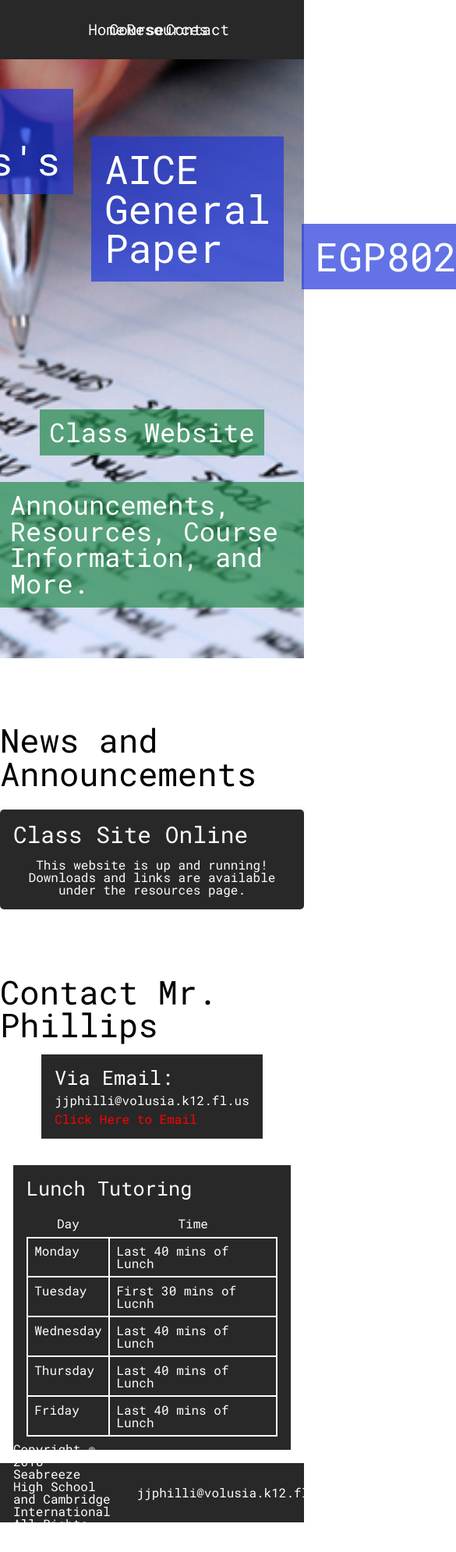
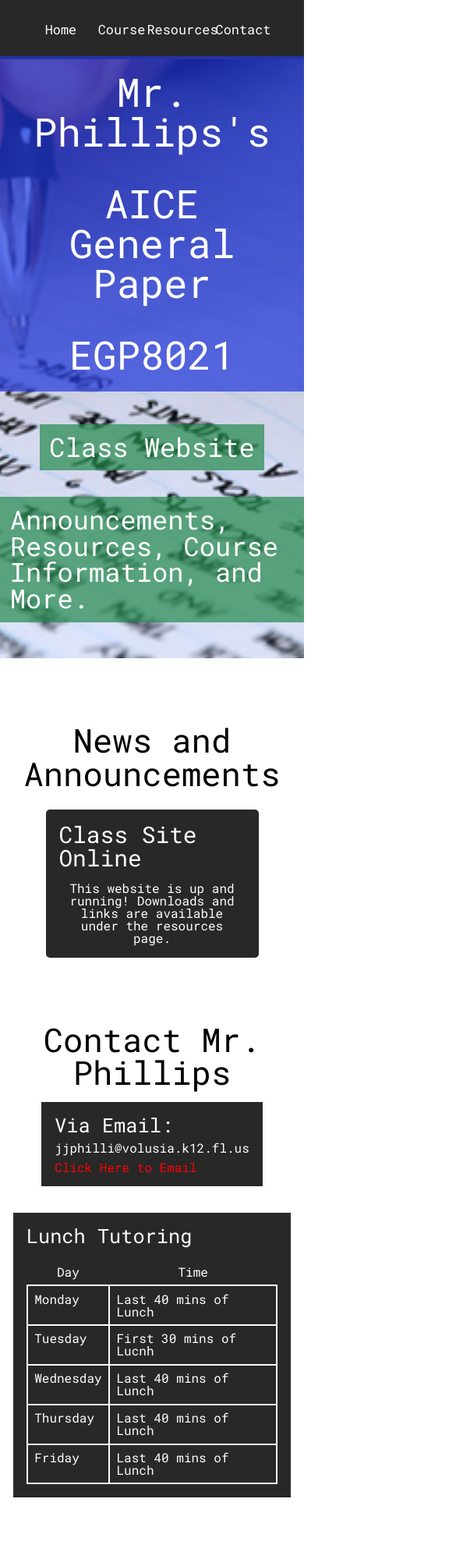
Before and after one commit to phillipsegp/phillipsegp.github.io, a plain HTML site: page index.html in a window 390 px wide. Shown: the top 1990 px of the page at 78% size, 585 px wide, since content can reach past the window. Drawn offline with Linux system fonts and the light colour scheme.

Commit message:
Final and mobile

```diff
--- a/index.html
+++ b/index.html
@@ -3,10 +3,12 @@
 <head>
   <meta charset="UTF-8">
   <meta name="viewport" content="width=device-width, initial-scale=1.0">
-  <meta http-equiv="X-UA-Compatible" content="ie=edge">
   <link rel="stylesheet" href="./resources/css/reset.css">
   <link rel="stylesheet" href="./resources/css/global/global.css">
   <link rel="stylesheet" href="./resources/css/index/style.css">
+  <link href="./resources/css/index/480.css" type="text/css" rel="stylesheet" media="screen and (max-width: 480px)"/>
+  <link href="./resources/css/index/768.css" type="text/css" rel="stylesheet" media="screen and (min-width: 481px) and (max-width: 768px)"/>
+  <link href="./resources/css/index/1024.css" type="text/css" rel="stylesheet" media="screen and (min-width: 769px) and (max-width: 1024px)"/>
   <link href="https://fonts.googleapis.com/css?family=Roboto+Mono:100,100i,300,300i,400,400i,500,500i,700,700i" rel="stylesheet">
   <title>General Paper</title>
 </head>
--- /dev/null
+++ b/resources/css/course/480.css
@@ -0,0 +1,25 @@
+footer {
+  flex-direction: column;
+  height: 23vh;
+}
+
+header a {
+  font-size: 2vh;
+  width: 20vw;
+  display: flex;
+  justify-content: center;
+  align-items: center;
+}
+
+.jumbotron {
+  text-align: center;
+  font-size: 4.5vh;
+}
+
+.sections {
+  flex-direction: column;
+}
+
+.section {
+  width: 70vw;
+}
--- /dev/null
+++ b/resources/css/course/768.css
@@ -0,0 +1,25 @@
+footer {
+  flex-direction: column;
+  height: 15vh;
+}
+
+header a {
+  font-size: 2vh;
+  width: 20vw;
+  display: flex;
+  justify-content: center;
+  align-items: center;
+}
+
+.jumbotron {
+  text-align: center;
+  font-size: 4.5vh;
+}
+
+.sections {
+  flex-direction: column;
+}
+
+.section {
+  width: 70vw;
+}
--- /dev/null
+++ b/resources/css/index/480.css
@@ -0,0 +1,46 @@
+header a {
+  font-size: 2vh;
+  width: 20vw;
+  display: flex;
+  justify-content: center;
+  align-items: center;
+}
+
+.landing {
+  flex-direction: column;
+}
+
+#one,
+#two,
+#three {
+  margin-top: 0;
+  margin-bottom: 0;
+}
+
+.jumbotron {
+  justify-content: center;
+  text-align: center;
+  border: 0.5vh solid transparent;
+  margin: 0;
+}
+
+
+.news-section-title {
+  justify-content: center;
+  text-align: center;
+}
+
+.newss {
+  width: 70vw;
+  justify-content: center;
+  align-items: center;
+}
+
+.contact-title {
+  text-align: center;
+}
+
+footer {
+  flex-direction: column;
+  height: 23vh;
+}
--- /dev/null
+++ b/resources/css/index/768.css
@@ -0,0 +1,46 @@
+header a {
+  font-size: 2vh;
+  width: 20vw;
+  display: flex;
+  justify-content: center;
+  align-items: center;
+}
+
+.landing {
+  flex-direction: column;
+}
+
+#one,
+#two,
+#three {
+  margin-top: 0;
+  margin-bottom: 0;
+}
+
+.jumbotron {
+  justify-content: center;
+  text-align: center;
+  border: 0.5vh solid transparent;
+  margin: 0;
+}
+
+
+.news-section-title {
+  justify-content: center;
+  text-align: center;
+}
+
+.newss {
+  width: 70vw;
+  justify-content: center;
+  align-items: center;
+}
+
+.contact-title {
+  text-align: center;
+}
+
+footer {
+  flex-direction: column;
+  height: 13vh;
+}
--- a/resources/css/index/style.css
+++ b/resources/css/index/style.css
@@ -97,6 +97,7 @@
   justify-content: center;
   flex-direction: column;
   align-items: center;
+  margin-bottom: 10vh;
 }
 
 .contact-title {
--- /dev/null
+++ b/resources/css/resources/480.css
@@ -0,0 +1,55 @@
+header a {
+  font-size: 2vh;
+  width: 20vw;
+  display: flex;
+  justify-content: center;
+  align-items: center;
+}
+
+.jumbotron {
+  text-align: center;
+  font-size: 4.5vh;
+}
+
+.downloads {
+  flex-direction: column;
+  justify-content: center;
+  display: flex;
+  align-items: center;
+}
+
+.download {
+  flex-direction: column;
+  width: 70vw;
+}
+
+.download a {
+  width: 35vw;
+  margin-bottom: 3vh;
+}
+
+.download img {
+  height: 45vh;
+}
+
+.links {
+  flex-direction: column;
+  align-items: center;
+}
+
+.link-content {
+  height: 8vh;
+}
+
+.link-title {
+  height: 6vh;
+}
+
+.link {
+  width: 70vw;
+}
+
+footer {
+  flex-direction: column;
+  height: 23vh;
+}
--- /dev/null
+++ b/resources/css/resources/768.css
@@ -0,0 +1,66 @@
+header a {
+  font-size: 2vh;
+  width: 20vw;
+  display: flex;
+  justify-content: center;
+  align-items: center;
+}
+
+.jumbotron {
+  text-align: center;
+  font-size: 4.5vh;
+}
+
+.downloads {
+  flex-direction: row;
+  justify-content: center;
+  display: flex;
+}
+
+.download {
+  flex-direction: column;
+  width: 37vw;
+}
+
+.download-content {
+  height: 10vh;
+  margin-bottom: 3vh;
+}
+
+.download-title {
+  height: 8vh;
+}
+
+.download-img {
+  height: 43vh;
+}
+
+.download a {
+  width: 35vw;
+  margin-bottom: 3vh;
+}
+
+.download img {
+  height: 35vh;
+}
+
+.link-content {
+  height: 8vh;
+}
+
+.link-title {
+  height: 6vh;
+}
+
+.link {
+  width: 35vw;
+}
+
+.link-title {
+  height: 15vh;
+}
+
+footer {
+  flex-direction: column;
+  height: 15vh;
+}
--- a/resources/css/resources/resources.css
+++ b/resources/css/resources/resources.css
@@ -128,9 +128,13 @@
 }
 
 .link-content {
-  height: 4vh;
+  height: 6vh;
 }
 
 .link a:hover {
   background-color: rgba(255, 255, 255, 0.2);
 }
+
+.link-section {
+  margin-bottom: 10vh;
+}
```
Also changed, not shown: course.html (+3 -0 lines), resources.html (+3 -0 lines), resources/css/resources/1024.css (added, +7 -0 lines), resources/css/course/1024.css (added), resources/css/index/1024.css (added).
